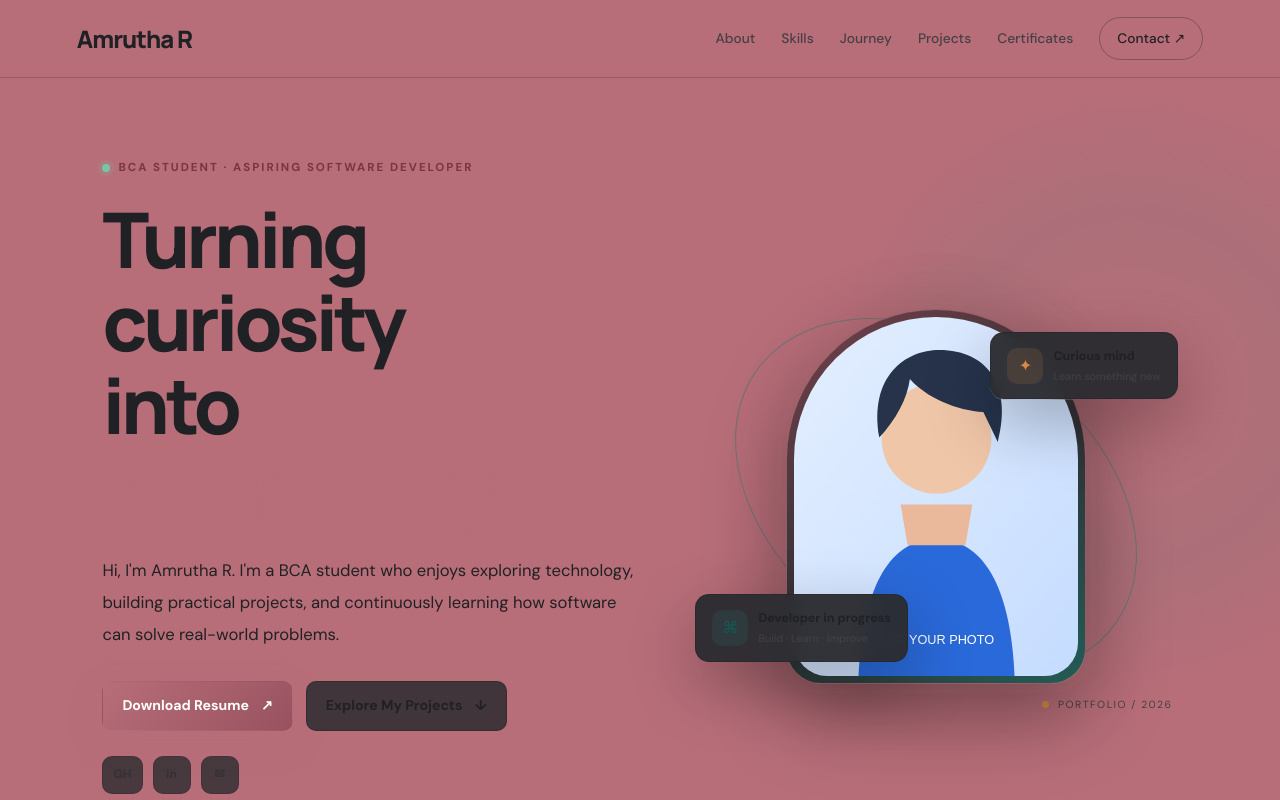
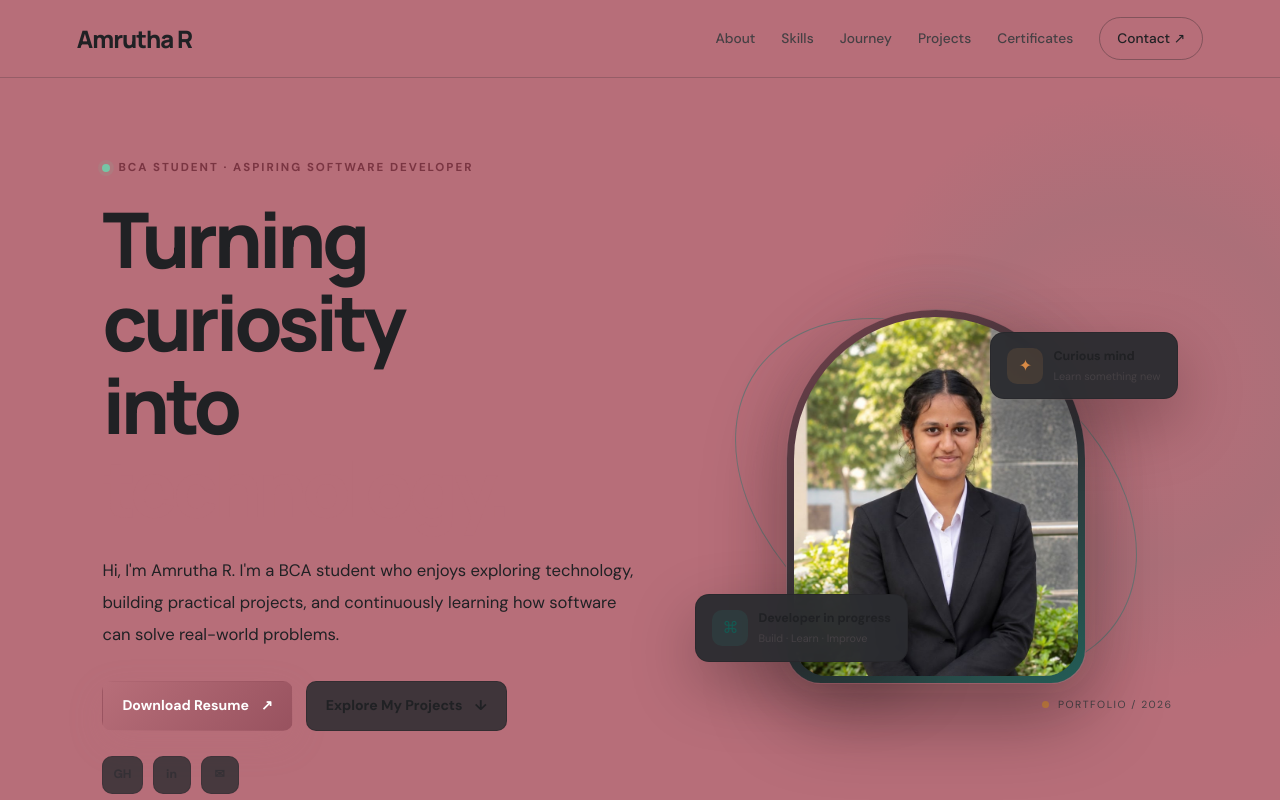
Before and after one commit to ammu30sujatha-debug/Amrutha-portfolio, a plain HTML site: page index.html in a window 1280 px wide. Shown: the top 800 px of the page. Drawn offline with Linux system fonts and the light colour scheme.

Commit message:
Add personal profile photo

```diff
--- a/index.html
+++ b/index.html
@@ -118,7 +118,7 @@
 
         <div class="portrait-frame">
           <img
-            src="assets/profile.svg"
+            src="assets/amrutha.jpg"
             alt="Amrutha R profile illustration"
             class="portrait"
           >
```
Also changed, not shown: assets/Amrutha.jpg (added).
